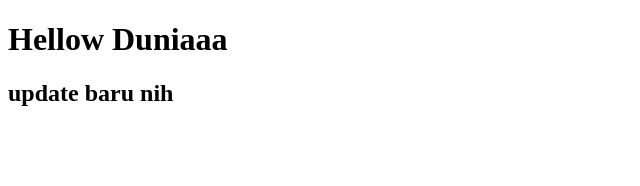
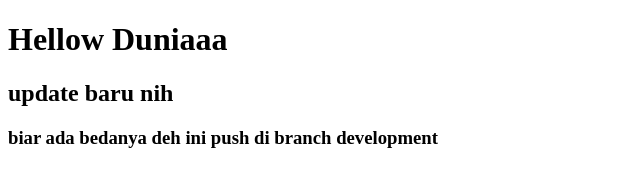
Before and after one commit to bayuprasetio/belajar-git, a plain HTML site: page latihan1.html in a window 1280 px wide. Shown: the whole page, without its empty margins (0-640 px from the left). Drawn offline with Linux system fonts and the light colour scheme.

Commit message:
commit baru di branch development

```diff
--- a/latihan1.html
+++ b/latihan1.html
@@ -9,5 +9,6 @@
   <body>
     <h1>Hellow Duniaaa</h1>
     <h2>update baru nih</h2>
+    <h3>biar ada bedanya deh ini push di branch development</h3>
   </body>
 </html>
```
